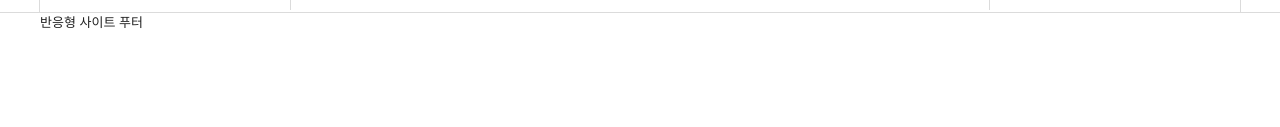
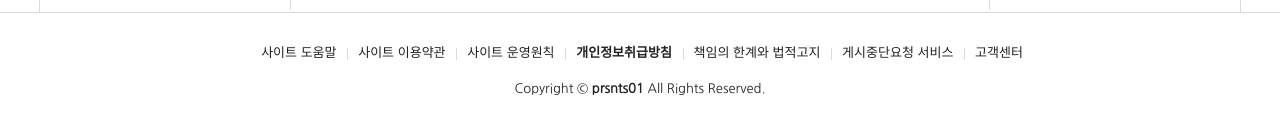
Before and after one commit to prsn-ts/responsive-webpage1, a plain HTML site: page index.html in a window 1280 px wide. Shown: the part 1751-1878 px from the top of the page. Before the commit the page ends 1785 px from the top, so only its background shows below. Drawn offline with Linux system fonts and the light colour scheme; a web font is replaced by a local one.

Commit message:
footer created!

```diff
--- a/css/style.css
+++ b/css/style.css
@@ -378,6 +378,26 @@ position: absolute; left: 0; bottom: -30px; opacity: 1; transition: all .3s ease
 .video {position: relative; width: 100%; padding-bottom: 60%;}
 .video iframe {position: absolute; width: 100%; height: 100%;}
 
+/* 푸터 */
+.footer {text-align: center; padding: 30px 50px;}
+.footer li {position: relative; display: inline; padding: 0 7px 0 11px; white-space: nowrap;}
+.footer li:before {content: ''; width: 1px; height: 12px; background-color: #dbdbdb;
+position: absolute; left: 0; top: 2px;}
+.footer li:nth-child(1):before {display: none;}
+/*.footer li:first-child:before {display: none;} -> 바로 위에 구문이랑 똑같이 작동하나 사용한 선택자가 다르다.(영상제작자 분의 방식) */
+.footer address {padding-top: 15px;}
+/* 구문 해석 : .footer {text-align: center; padding: 30px 50px;} -> 실질적인 푸터의 컨텐츠 영역. 전체 글씨 가운데 정렬과 패딩값 상하 30px, 좌우 50px 설정.
+.footer li {position: relative; display: inline; padding: 0 7px 0 11px; white-space: nowrap;}
+-> li태그안에 글씨들을 가운데 정렬하기위해 display: inline;을 해준다.(text-align 속성을 적용하기위해 - 블럭 요소안에 있는 인라인요소에 적용가능.)
+white-space: nowrap; 을 통해 공간이 벗어나도 한줄의 전체 글자가 다 보이도록 설정하기 위함.
+.footer li:before {content: ''; width: 1px; height: 12px; background-color: #dbdbdb;
+position: absolute; left: 0; top: 2px;}
+-> li태그의 가상요소를 넣어서 사이트 도움말, 사이트 이용약관 등 이러한 글씨 중간에 들어가는 막대기 모양을 만들기 위함.
+position: absolute; left: 0; top: 2px; 을 통해 li태그 각각의 앞쪽에 li태그 기준으로 맨왼쪽, 위에서 2px 떨어진 곳에 가상요소를 배치하기위함.
+position: relation; 을 통해 position: absolute;의 기준점을 생성.(여기선 li태그가 기준)
+.footer li:nth-child(1):before {display: none;} -> 맨 처음에 들어가는 li태그의 막대기를 없애기 위함.
+.footer address {padding-top: 15px;} -> 보기 좋게 여유 공간을 설정하기위한 패딩값.
+
 
 /* mediaquery(화면 너비에 따른 화면 배치) */
 /* 화면 너비 0 ~ 1220px */
--- a/index.html
+++ b/index.html
@@ -361,7 +361,21 @@
 
     <footer id="footer">
         <div class="container"> <!-- 가운데 정렬을 위함. -->
-            <h2>반응형 사이트 푸터</h2>
+            <h2 class="ir_su">반응형 사이트 푸터</h2>
+            <div class="row">
+                <div class="footer">
+                    <ul>
+                        <li><a href="#">사이트 도움말</a></li>
+                        <li><a href="#">사이트 이용약관</a></li>
+                        <li><a href="#">사이트 운영원칙</a></li>
+                        <li><a href="#"><strong>개인정보취급방침</strong></a></li>
+                        <li><a href="#">책임의 한계와 법적고지</a></li>
+                        <li><a href="#">게시중단요청 서비스</a></li>
+                        <li><a href="#">고객센터</a></li>
+                    </ul>
+                    <address>Copyright © <a href="#"><strong>prsnts01</strong></a> All Rights Reserved.</address>
+                </div>
+            </div>
         </div>
     </footer>
     <!-- //footer -->
```
